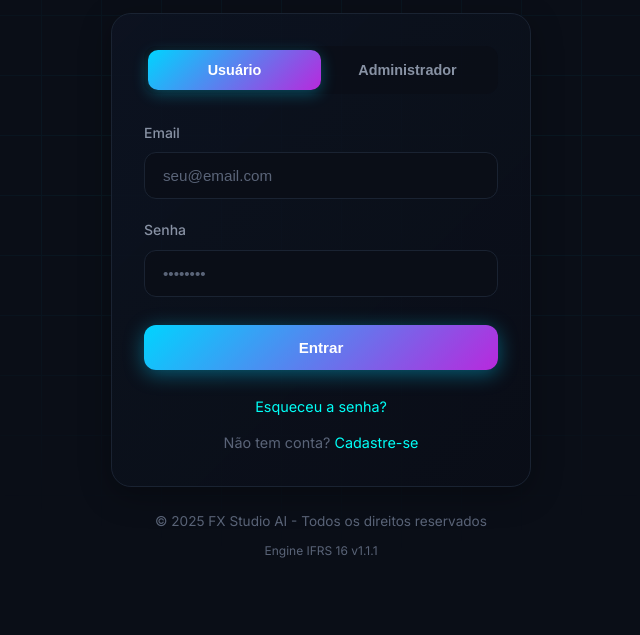
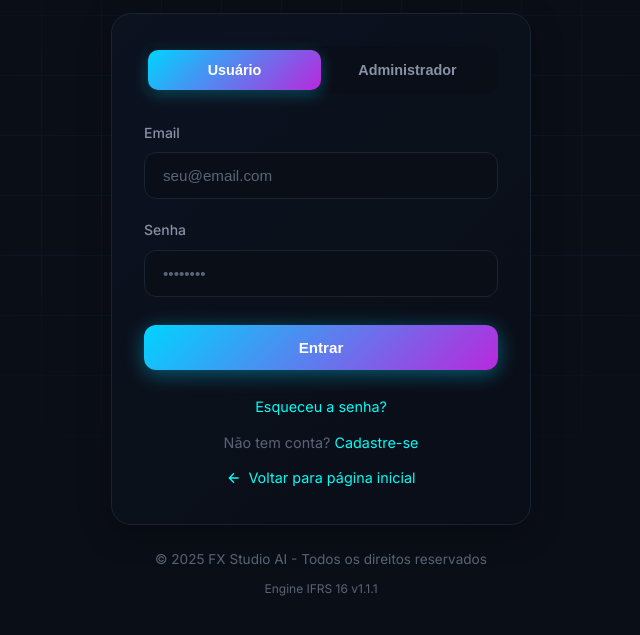
Before and after one commit to fernandoxavier02/IFRS-16, a plain HTML site: page login.html in a window 1280 px wide. Shown: the part 225-860 px from the top of the page, without its empty margins (319-959 px from the left). Before the commit the page ends 833 px from the top, so only its background shows below. Drawn offline with Linux system fonts and the light colour scheme.

Commit message:
feat: adiciona botão 'Voltar para página inicial' em login e registro
- Adiciona link com ícone de seta para voltar à landing page
- Melhora navegação para usuários que acessam login/registro diretamente
- Consistência visual em ambas as páginas

```diff
--- a/login.html
+++ b/login.html
@@ -114,6 +114,14 @@
             <div class="form-links">
                 <a href="#" onclick="forgotPassword()">Esqueceu a senha?</a>
                 <p id="registerLink">Não tem conta? <a href="register.html">Cadastre-se</a></p>
+                <p style="margin-top: 12px;">
+                    <a href="landing.html" style="display: inline-flex; align-items: center; gap: 6px;">
+                        <svg width="16" height="16" viewBox="0 0 24 24" fill="none" stroke="currentColor" stroke-width="2">
+                            <path d="M19 12H5M12 19l-7-7 7-7"/>
+                        </svg>
+                        Voltar para página inicial
+                    </a>
+                </p>
             </div>
         </div>
 
```
Also changed, not shown: register.html (+8 -0 lines).
